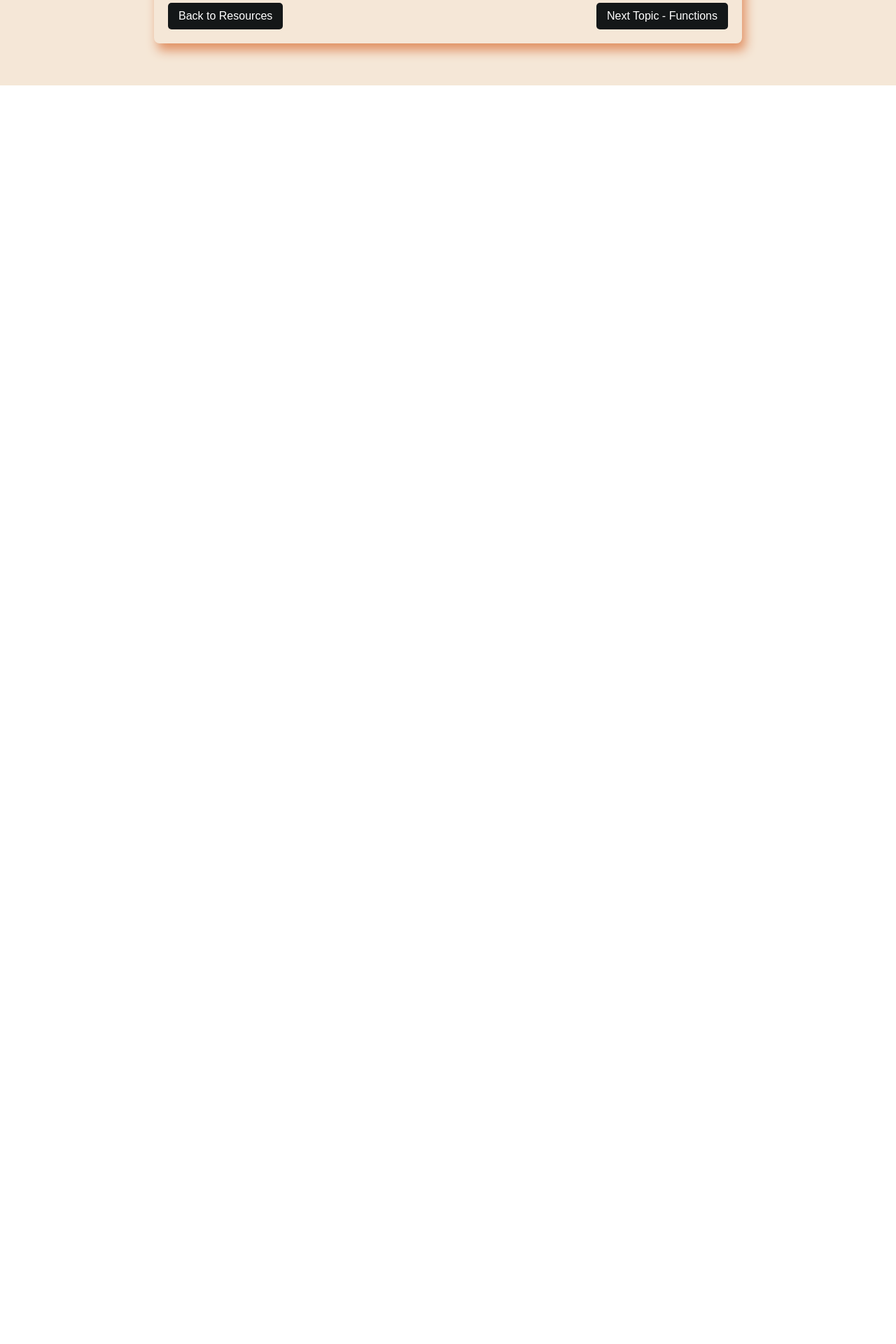
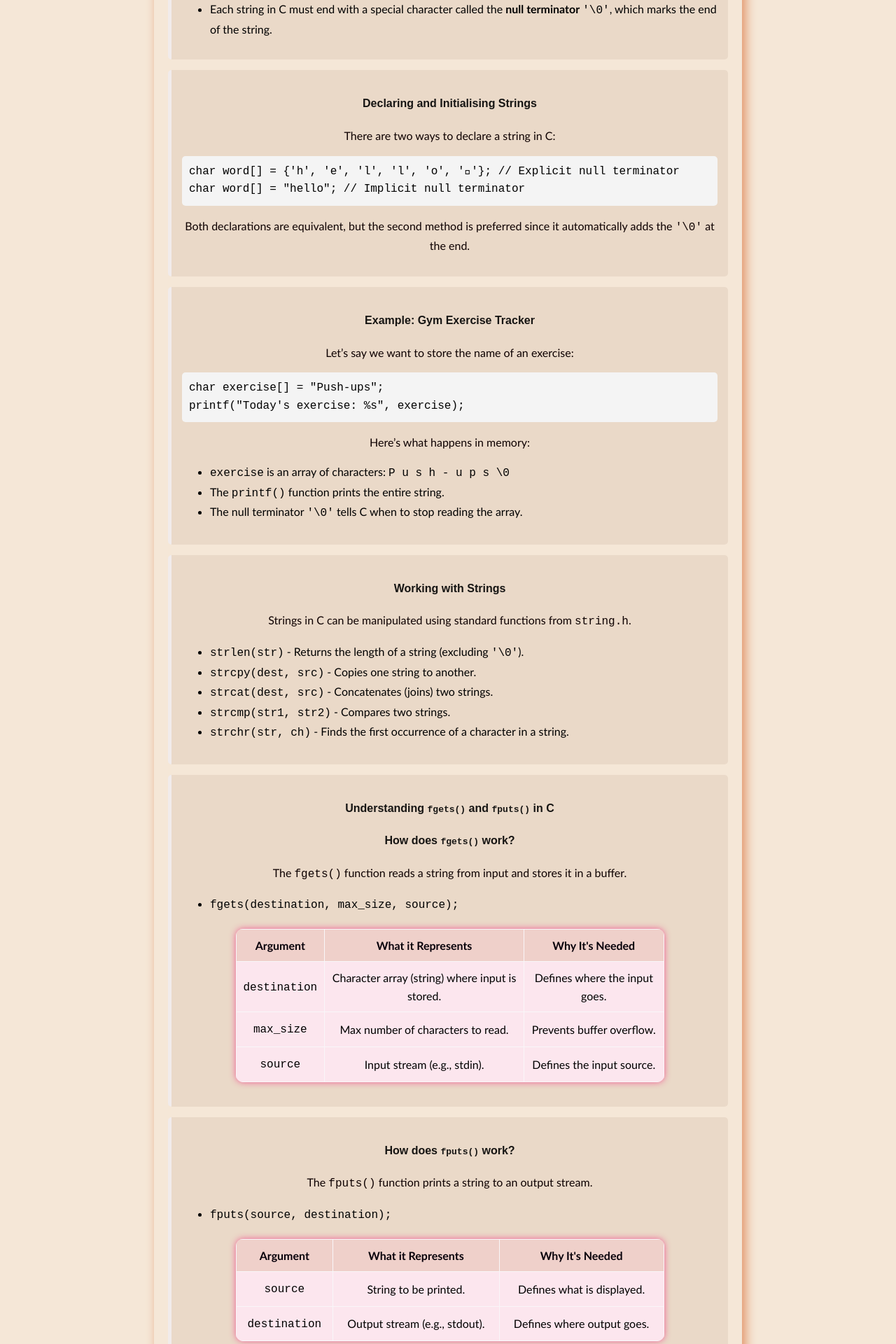
Before and after one commit to noorbabar/noorportfolio, a React (Vite) app in the folder Noorportfolio/frontend/: page /strings in a window 1280 px wide. Shown: the part 620-2540 px from the top of the page at 70% size. Before the commit the page ends 800 px from the top, so only its background shows below. Built offline with nearby package versions, Linux system fonts and the light colour scheme.

Commit message:
strings implemented

```diff
--- a/Noorportfolio/frontend/src/components/Course/1511/Strings.jsx
+++ b/Noorportfolio/frontend/src/components/Course/1511/Strings.jsx
@@ -1,28 +1,232 @@
 import React from "react";
 import { useNavigate } from "react-router-dom";
 
-const Custom = () => {
+const Strings = () => {
+  const navigate = useNavigate();
 
   return (
     <div className="notes-container">
-      <h1 style={{ textDecoration: "underline" }} className="notes-title">📖 </h1>
+      <h1 style={{ textDecoration: "underline" }} className="notes-title">📖 Strings</h1>
 
       <section className="note-section" style={{ color: "black", fontFamily: "'Trebuchet MS', sans-serif", textAlign: "left" }}>
-        <h3 className="underline">The topic</h3>
-        <p>add info here and like dotpoints </p>
-        <li></li>
+        <h3 className="underline">Understanding Strings</h3>
+        <p>A string is a sequence of characters stored in an array of type <code>char</code>.</p>
+        <ul>
+          <li>There is no built-in <code>string</code> data type in C (unlike Python or Java).</li>
+          <li> Instead, strings are represented as arrays of characters.</li>
+          <li> Each string in C must end with a special character called the <strong>null terminator</strong> <code>'\0'</code>, which marks the end of the string.</li>
+        </ul>
+      </section>
+
+      <section className="note-section" style={{ color: "black", fontFamily: "'Trebuchet MS', sans-serif", textAlign: "left" }}>
+        <h3>Declaring and Initialising Strings</h3>
+        <p>There are two ways to declare a string in C:</p>
+        <pre style={{ backgroundColor: "#f4f4f4", padding: "10px", borderRadius: "5px" }}>
+{`char word[] = {'h', 'e', 'l', 'l', 'o', '\0'}; // Explicit null terminator
+char word[] = "hello"; // Implicit null terminator`}
+        </pre>
+        <p>Both declarations are equivalent, but the second method is preferred since it automatically adds the <code>'\0'</code> at the end.</p>
+      </section>
+
+      <section className="note-section" style={{ color: "black", fontFamily: "'Trebuchet MS', sans-serif", textAlign: "left" }}>
+        <h3>Example: Gym Exercise Tracker</h3>
+        <p>Let’s say we want to store the name of an exercise:</p>
+        <pre style={{ backgroundColor: "#f4f4f4", padding: "10px", borderRadius: "5px" }}>
+{`char exercise[] = "Push-ups";
+printf("Today's exercise: %s", exercise);`}
+        </pre>
+        <p>Here’s what happens in memory:</p>
+        <ul>
+          <li><code>exercise</code> is an array of characters: <code>{'P u s h - u p s \\0'}</code></li>
+          <li>The <code>printf()</code> function prints the entire string.</li>
+          <li>The null terminator <code>'\0'</code> tells C when to stop reading the array.</li>
+        </ul>
+      </section>
+
+      <section className="note-section" style={{ color: "black", fontFamily: "'Trebuchet MS', sans-serif", textAlign: "left" }}>
+        <h3>Working with Strings</h3>
+        <p>Strings in C can be manipulated using standard functions from <code>string.h</code>.</p>
+        <ul>
+          <li><code>strlen(str)</code> - Returns the length of a string (excluding <code>'\0'</code>).</li>
+          <li><code>strcpy(dest, src)</code> - Copies one string to another.</li>
+          <li><code>strcat(dest, src)</code> - Concatenates (joins) two strings.</li>
+          <li><code>strcmp(str1, str2)</code> - Compares two strings.</li>
+          <li><code>strchr(str, ch)</code> - Finds the first occurrence of a character in a string.</li>
+        </ul>
+      </section>
+
+    <div className="p-6 max-w-3xl mx-auto">
+      <section className="note-section" style={{ color: "black", fontFamily: "'Trebuchet MS', sans-serif", textAlign: "left" }}>
+      <h3> Understanding <code>fgets()</code> and <code>fputs()</code> in C </h3>
+        <h3 className="text-xl font-semibold mb-2"> How does <code>fgets()</code> work?</h3>
+        <p>The <code>fgets()</code> function reads a string from input and stores it in a buffer.</p>
+        <ul className="list-disc pl-6 mb-4">
+          <li><code>fgets(destination, max_size, source);</code></li>
+        </ul>
+        <table className="w-full border-collapse border border-gray-400">
+          <thead>
+            <tr className="bg-gray-200">
+              <th className="border p-2">Argument</th>
+              <th className="border p-2">What it Represents</th>
+              <th className="border p-2">Why It's Needed</th>
+            </tr>
+          </thead>
+          <tbody>
+            <tr>
+              <td className="border p-2"><code>destination</code></td>
+              <td className="border p-2">Character array (string) where input is stored.</td>
+              <td className="border p-2">Defines where the input goes.</td>
+            </tr>
+            <tr>
+              <td className="border p-2"><code>max_size</code></td>
+              <td className="border p-2">Max number of characters to read.</td>
+              <td className="border p-2">Prevents buffer overflow.</td>
+            </tr>
+            <tr>
+              <td className="border p-2"><code>source</code></td>
+              <td className="border p-2">Input stream (e.g., stdin).</td>
+              <td className="border p-2">Defines the input source.</td>
+            </tr>
+          </tbody>
+        </table>
+      </section>
+
+
+      <section className="note-section" style={{ color: "black", fontFamily: "'Trebuchet MS', sans-serif", textAlign: "left" }}>
+        <h3> How does <code>fputs()</code> work?</h3>
+        <p>The <code>fputs()</code> function prints a string to an output stream.</p>
+        <ul className="list-disc pl-6 mb-4">
+          <li><code>fputs(source, destination);</code></li>
+        </ul>
+        <table className="w-full border-collapse border border-gray-400">
+          <thead>
+            <tr className="bg-gray-200">
+              <th className="border p-2">Argument</th>
+              <th className="border p-2">What it Represents</th>
+              <th className="border p-2">Why It's Needed</th>
+            </tr>
+          </thead>
+          <tbody>
+            <tr>
+              <td className="border p-2"><code>source</code></td>
+              <td className="border p-2">String to be printed.</td>
+              <td className="border p-2">Defines what is displayed.</td>
+            </tr>
+            <tr>
+              <td className="border p-2"><code>destination</code></td>
+              <td className="border p-2">Output stream (e.g., stdout).</td>
+              <td className="border p-2">Defines where output goes.</td>
+            </tr>
+          </tbody>
+        </table>
+      </section>
+    </div>
+      <section className="note-section" style={{ color: "black", fontFamily: "'Trebuchet MS', sans-serif", textAlign: "left" }}>
+  <h3>Reading Strings from User Input</h3>
+  <p>To read a string from the user, use <code>fgets()</code> instead of <code>scanf()</code> to avoid buffer overflow issues.</p>
+  <pre style={{ backgroundColor: "#f4f4f4", padding: "10px", borderRadius: "5px" }}>
+{`#include <stdio.h>
+#define MAX_LENGTH 50
+int main(void) {
+    char name[MAX_LENGTH];
+    printf("Enter your name: ");
+    fgets(name, MAX_LENGTH, stdin);
+    printf("Hello, %s", name);
+    return 0;
+}`}
+  </pre>
+
+  <h4>🔍 Line-by-Line Breakdown</h4>
+  <ul>
+    <li><code>#define MAX_LENGTH 50</code> → Defines a constant for the maximum string length.</li>
+    <li><code>char name[MAX_LENGTH];</code> → Declares an array to store the user's name.</li>
+    <li><code>printf("Enter your name: ");</code> → Displays a prompt.</li>
+    <li><code>fgets(name, MAX_LENGTH, stdin);</code> → Reads user input safely, preventing overflow.</li>
+    <li><code>printf("Hello, %s", name);</code> → Prints the stored name.</li>
+  </ul>
+<section className="note-section" style={{ color: "black", fontFamily: "'Trebuchet MS', sans-serif", textAlign: "left" }}>
+
+  <h4> How does <code>fgets()</code> work in this example?</h4>
+  <p>The <code>fgets()</code> function requires three arguments:</p>
+  <ul>
+    <li><code>fgets(name, MAX_LENGTH, stdin);</code></li>
+  </ul>
+  <table border="1" cellpadding="5" cellspacing="0">
+    <tr>
+      <th>Argument</th>
+      <th>What it represents</th>
+      <th>Why it's needed</th>
+    </tr>
+    <tr>
+      <td><code>name</code></td>
+      <td>The character array (string)** where the input will be stored.</td>
+      <td>Specifies where the user’s input should be stored.</td>
+    </tr>
+    <tr>
+      <td><code>MAX_LENGTH</code></td>
+      <td>The maximum number of characters to read.</td>
+      <td>Prevents buffer overflow by limiting input size.</td>
+    </tr>
+    <tr>
+      <td><code>stdin</code></td>
+      <td>Standard input (keyboard).</td>
+      <td>Tells <code>fgets()</code> to read from user input.</td>
+    </tr>
+  </table>
+</section>
+</section>
+
+
+<section className="note-section" style={{ color: "black", fontFamily: "'Trebuchet MS', sans-serif", textAlign: "left" }}>
+  <h3>Printing Strings</h3>
+  <p>To print strings in C, we can use <code>printf()</code> or <code>fputs()</code>.</p>
+  <pre style={{ backgroundColor: "#f4f4f4", padding: "10px", borderRadius: "5px" }}>
+{`char name[] = "Jake";
+fputs(name, stdout); // Preferred over printf("%s", name);`}
+  </pre>
+
+  <h4>🔍 Line-by-Line Breakdown</h4>
+  <ul>
+    <li><code>char name[] = "Jake";</code> → Declares a string containing the name.</li>
+    <li><code>fputs(name, stdout);</code> → Prints the string without needing to specify formatting.</li>
+  </ul>
+
+  <section className="note-section" style={{ color: "black", fontFamily: "'Trebuchet MS', sans-serif", textAlign: "left" }}>
+  <h4> How does <code>fputs()</code> work in this example?</h4>
+  <p>The <code>fputs()</code> function requires two arguments:</p>
+  <ul>
+    <li><code>fputs(name, stdout);</code></li>
+  </ul>
+  <table border="1" cellpadding="5" cellspacing="0">
+    <tr>
+      <th>Argument</th>
+      <th>What it represents</th>
+      <th>Why it's needed</th>
+    </tr>
+    <tr>
+      <td><code>name</code></td>
+      <td>The string to be printed.</td>
+      <td>Specifies what text should be displayed.</td>
+    </tr>
+    <tr>
+      <td><code>stdout</code></td>
+      <td>Standard output (screen).</td>
+      <td>Tells <code>fputs()</code> to print to the console.</td>
+    </tr>
+  </table>
+  </section>
 </section>
 
       <div className="navigation-buttons">
         <button onClick={() => navigate("/resources")} className="nav-button">
           Back to Resources
         </button>
-        <button onClick={() => navigate("/functions")} className="nav-button">
-          Next Topic - Functions
+        <button onClick={() => navigate("/di-arrays")} className="nav-button">
+          Next Topic - 2D Arrays
         </button>
       </div>
     </div>
   );
 };
 
-export default Custom;
+export default Strings;
```
